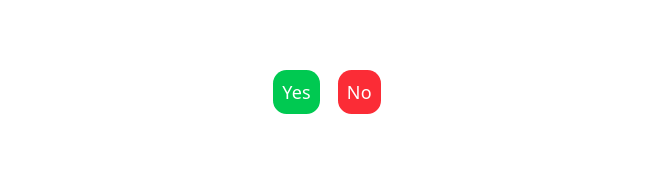
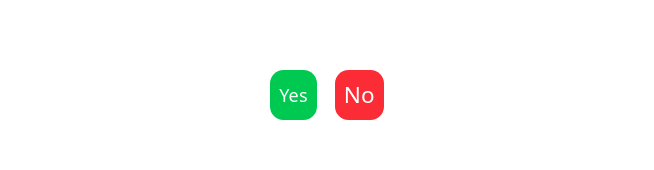
Before and after one commit to anmolkathuria37/Confirm_Date, a React (Vite) app: page / in a window 1280 px wide. Shown: the part 508-678 px from the top of the page, without its empty margins (313-967 px from the left). Built offline with nearby package versions, Linux system fonts and the light colour scheme.

Commit message:
Padding Changes

```diff
--- a/src/App1.jsx
+++ b/src/App1.jsx
@@ -180,7 +180,7 @@ const App1 = () => {
                             >
                                 Yes
                             </button>
-                            <button className={`bg-red-500 hover:bg-red-800 hover:cursor-pointer text-white px-2 py-2 transition-all duration-200 ease-in-out max-w-s text-wrap rounded-xl ${isMoved ? 'absolute' : ''}`} onClick={handleNoClick} onMouseEnter={moveNoButton} onTouchStart={moveNoButton} style={{ top: noPosition.top, left: noPosition.left }}> {noTexts[index]} </button>
+                            <button className={`bg-red-500 hover:bg-red-800 hover:cursor-pointer text-white px-2 py-2 transition-all duration-200 ease-in-out max-w-s text-wrap rounded-xl text-xl ${isMoved ? 'absolute' : ''}`} onClick={handleNoClick} onMouseEnter={moveNoButton} onTouchStart={moveNoButton} style={{ top: noPosition.top, left: noPosition.left }}> {noTexts[index]} </button>
                             {/* <button className='bg-red-500 hover:bg-red-800 text-white px-4 py-2 w-40 text-center' onClick={handleNoClick}> {noTexts[index]} </button> */}
                         </div>
 
```
